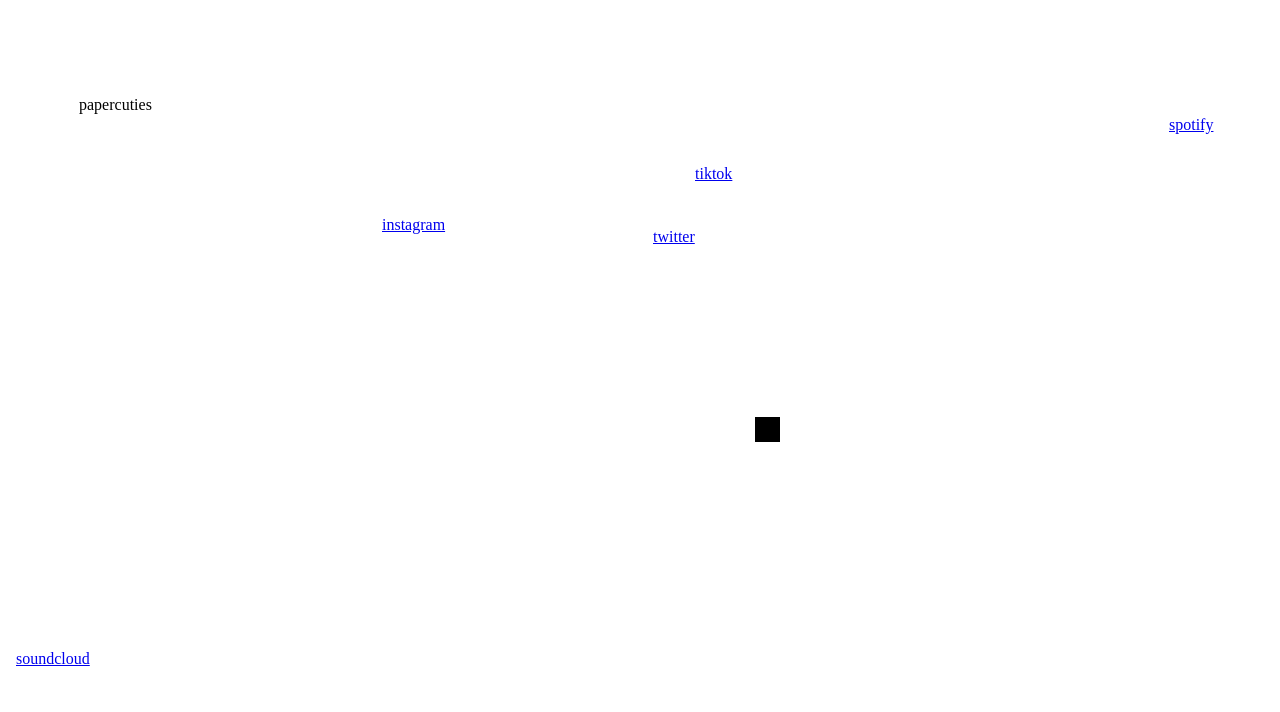
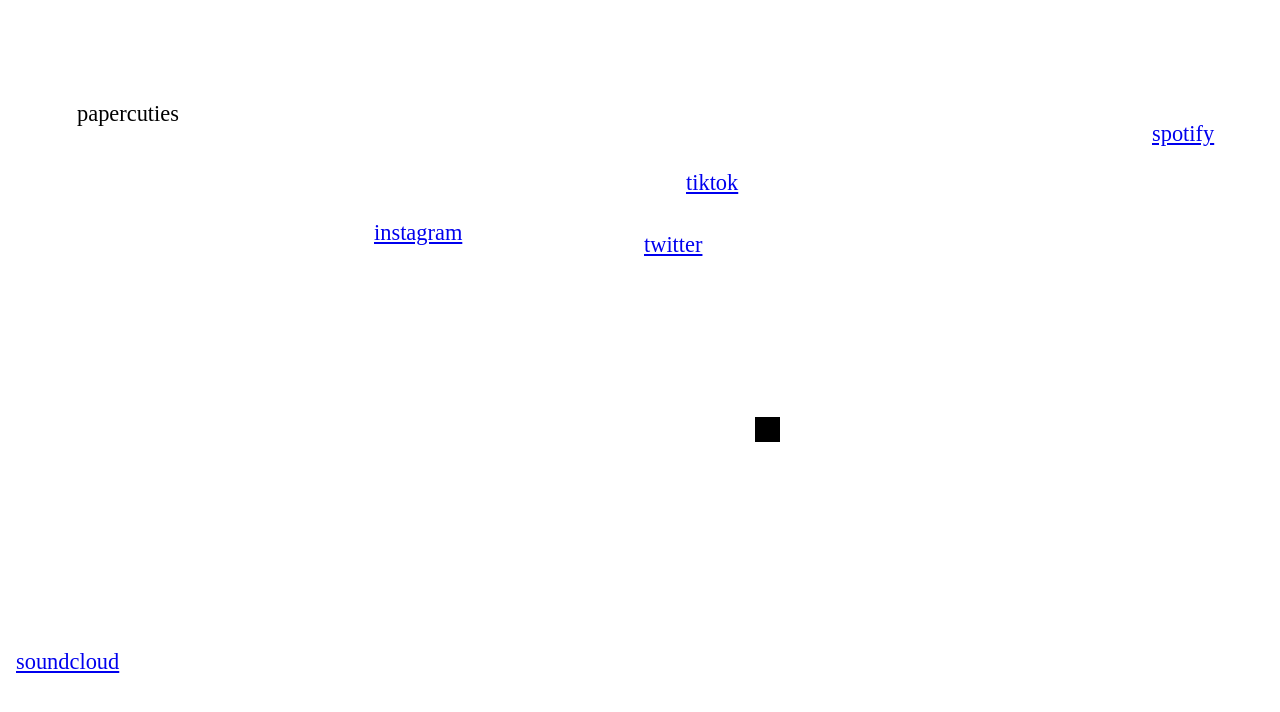
Before and after one commit to papercuties/papercuties.github.io, a plain HTML site: page index.html in a window 1280 px wide. Drawn offline with Linux system fonts and the light colour scheme.

Commit message:
Update index.html

```diff
--- a/index.html
+++ b/index.html
@@ -10,6 +10,7 @@
             margin: 0;
             position: relative;
             overflow: hidden;
+            font-size: 140%; /* Increased by 40% */
         }
 
         .dark-mode {
```
